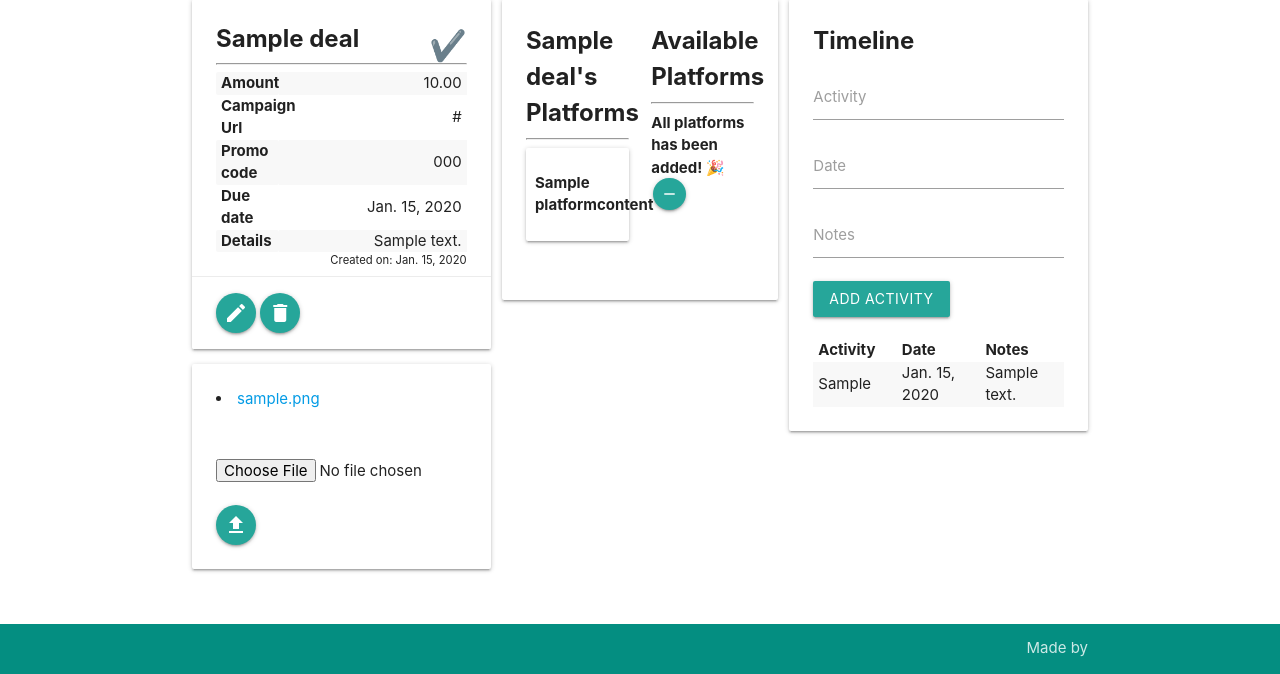
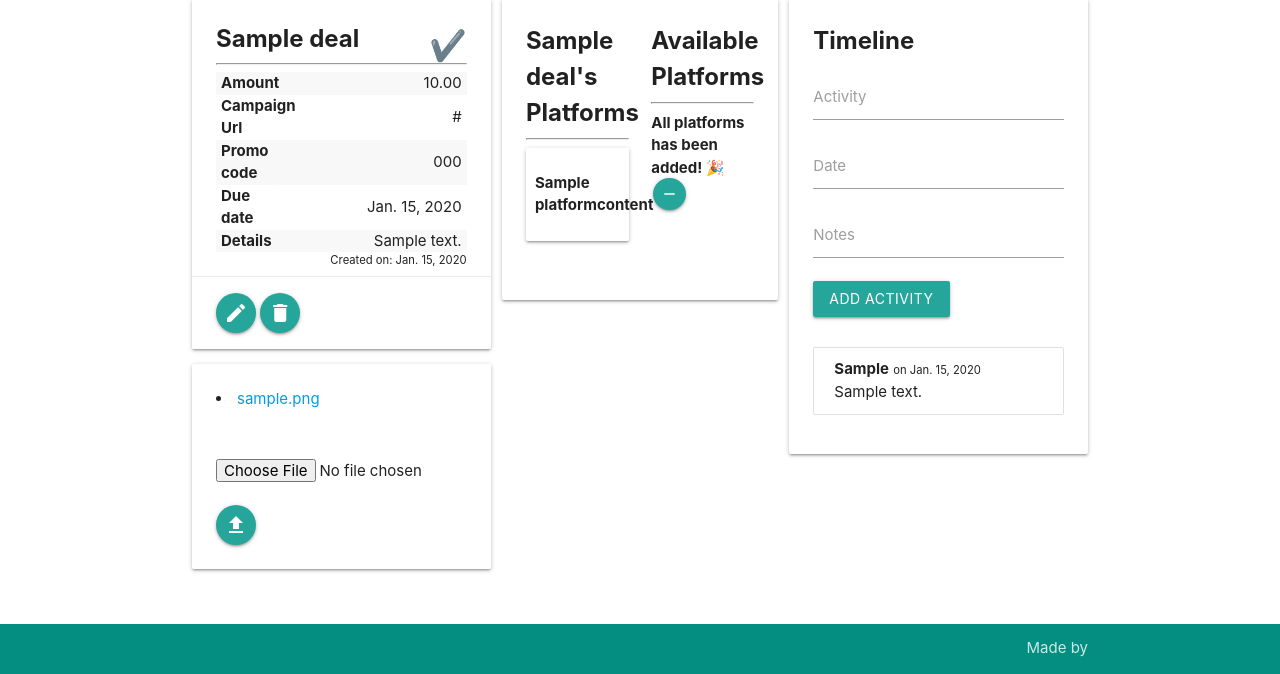
Before and after one commit to kenneychan/creatorWallet, a Django app: page /deals/1/ in a window 1280 px wide. Shown: the part 198-872 px from the top of the page. Run offline with Django 4.2, Linux system fonts and the light colour scheme; a user stored in the database is signed in; tables that the repository leaves empty hold one stand-in row (values such as "Sample post").

Commit message:
used materialized collection instead of table for activity in deal detail

```diff
--- a/creatorwallet/main_app/static/css/style.css
+++ b/creatorwallet/main_app/static/css/style.css
@@ -122,17 +122,9 @@ nav .brand-logo {
   word-wrap: break-word;
 }
 
-.activity-table {
-  table-layout: fixed;
-}
-
-.activity-table th,
-td {
-  padding: 0px 5px;
-}
-
-.activity-table td {
+.activity-notes {
   word-wrap: break-word;
+  white-space: normal;
 }
 
 footer.page-footer {
--- a/creatorwallet/main_app/templates/deals/detail.html
+++ b/creatorwallet/main_app/templates/deals/detail.html
@@ -192,24 +192,16 @@
               <input type="submit" class="btn" value="Add Activity">
             </form>
             <br>
-            <table class="striped activity-table">
-              <thead>
-                <tr>
-                  <th>Activity</th>
-                  <th>Date</th>
-                  <th>Notes</th>
-                </tr>
-              </thead>
-              <tbody>
-                {% for activity in deal.activity_set.all %}
-                <tr>
-                  <td>{{ activity.activity }}</td>
-                  <td>{{ activity.date }}</td>
-                  <td>{{ activity.notes }}</td>
-                </tr>
-                {% endfor %}
-              </tbody>
-            </table>
+            <ul class="collection">
+              {% for activity in deal.activity_set.all %}
+                <li class="collection-item">
+                  <span class="title"><b>{{ activity.activity }}</b></span>
+                  <small>on {{ activity.date }}</small>
+                  <br>
+                  <p class="activity-notes">{{ activity.notes }}</p>
+                </li>
+              {% endfor %}
+            </ul>
           </div>
         </div>
       </div>
```
